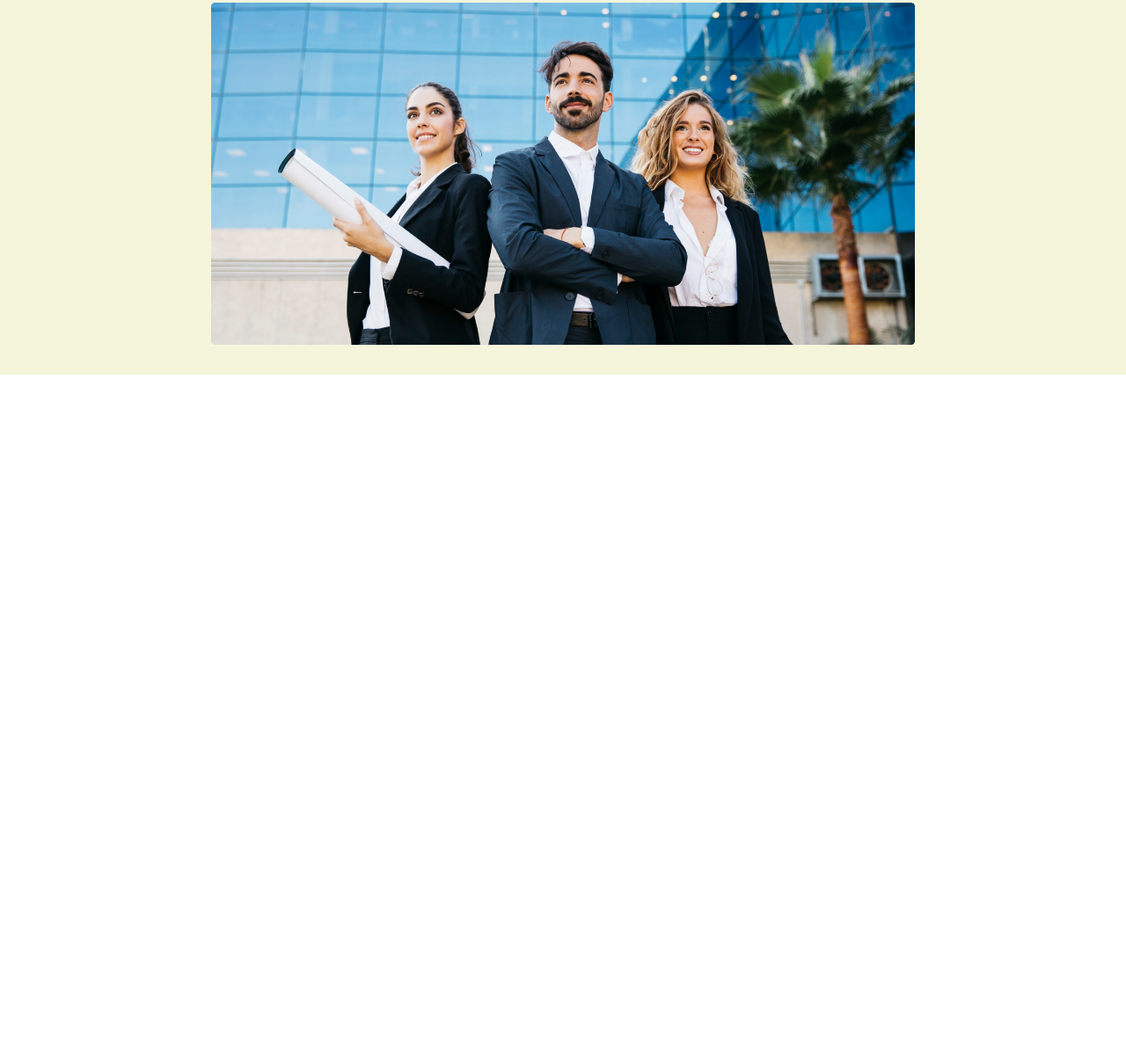
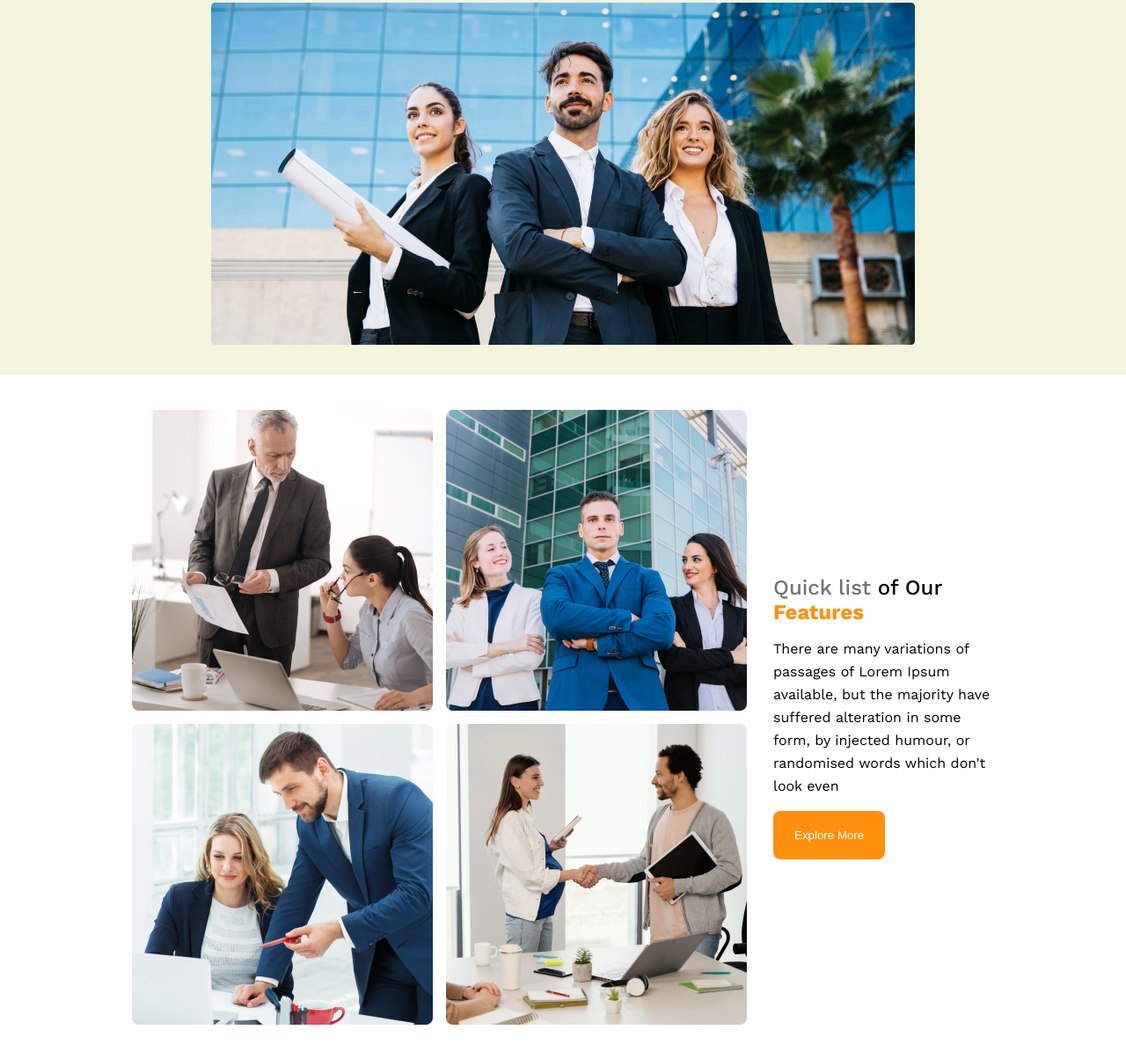
Before and after one commit to hossainsanzid/g3-architect-repo, a plain HTML site: page index.html in a window 1280 px wide. Shown: the part 380-1584 px from the top of the page at 88% size. Before the commit the page ends 806 px from the top, so only its background shows below. Drawn offline with nearby package versions, Linux system fonts and the light colour scheme.

Commit message:
added codes for mobile and tablat responsive

```diff
--- a/index.html
+++ b/index.html
@@ -38,7 +38,25 @@
             <img src="images/banner.png" alt="">
         </div> -->
     </header>
-    <main></main>
+    <main>
+        <section class="our-features">
+            <div class="box-one">
+                <img src="images/team1.png" alt="architect-team-photo">
+                <img src="images/team2.png" alt="architect-team-photo">
+                <img src="images/team3.png" alt="architect-team-photo">
+                <img src="images/team4.png" alt="architect-team-photo">
+            </div>
+            <div class="box-two">
+                <h1 class="our-features-title"><span class="color">Quick list</span> of Our <br>
+                     <span id="color-orange">Features</span></h1>
+                <p class="our-features-description">There are many variations of passages of Lorem Ipsum available,
+                    but the majority have suffered alteration in some form, by injected humour, or randomised words which
+                    don't look even</p>
+                <button class="primary-btn">Explore More</button>
+            </div>
+
+        </section>
+    </main>
     <footer></footer>
 </body>
 </html>
--- a/style.css
+++ b/style.css
@@ -87,15 +87,54 @@
 }
 
 /* main style */
+/* our feature section style */
+.our-features{
+    display: flex;
+    align-items: center;
+    align-items: center;
+    gap: 30px;
+    margin: 40px 150px;
+
+}
+.box-one{
+    display: grid;
+    grid-template-columns: repeat(2, 1fr);
+    gap: 15px;
+}
+.our-features-title{
+    padding: 0px 0px;
+    font: 3rem;
+    font-weight: 500;
+
+}
+.our-features-description{
+    font-size: 1rem;
+    line-height: 26px;
+    font-family: 400;
+    padding: 15px 0;
+}
+.color{
+    color: #727272;
+}
+#color-orange{
+    font-weight: 700;
+    color: #FF900E;
+
+}
 /* footer style */
 
 
 /* responsive for small device */
 @media (max-width: 576px) {
     .container,
-    ul{
+    ul,
+    .our-features{
         flex-direction: column;
 }
+.box-one{
+    grid-template-columns: repeat(1, 1fr);
+}
+
 .brand img{
     width: 100%;
 }
@@ -122,9 +161,17 @@
 }
 /* responsive for large phone or tablet */
 @media (min-width:576px) and (max-width:1024px) {
-.container, ul{
+.container,
+ul,
+.our-features{
     flex-direction: column;
+}
+.box-one{
+    grid-template-columns: repeat(1, 1fr);
+}
 
+.boz-one img{
+    width: 100%;
 }
 .brand img{
     width: 100%;
@@ -139,3 +186,6 @@
 .nav-tool ul li a{
     color: white;
 }
+.box-two{
+    text-align: center;
+}
```
